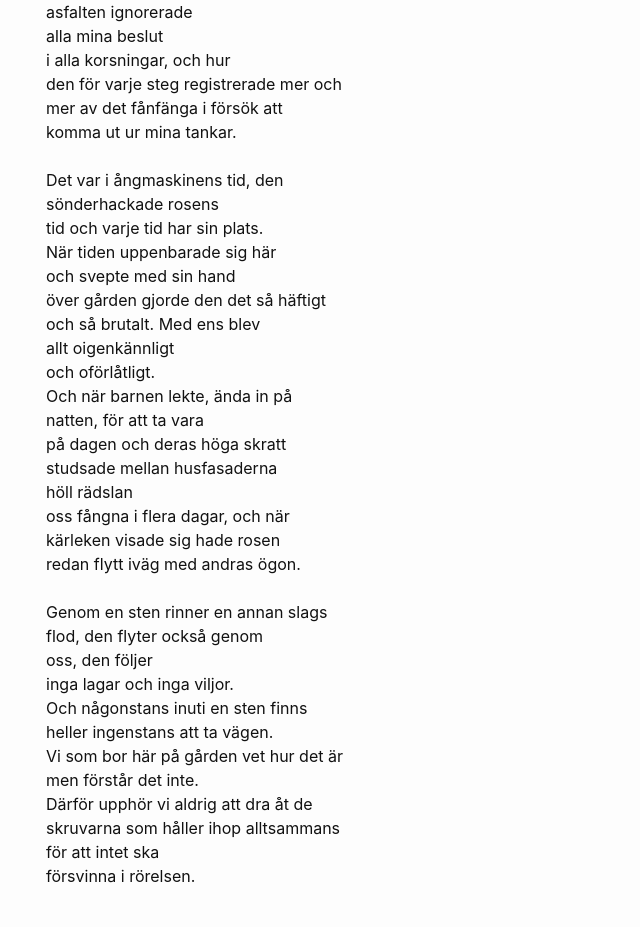
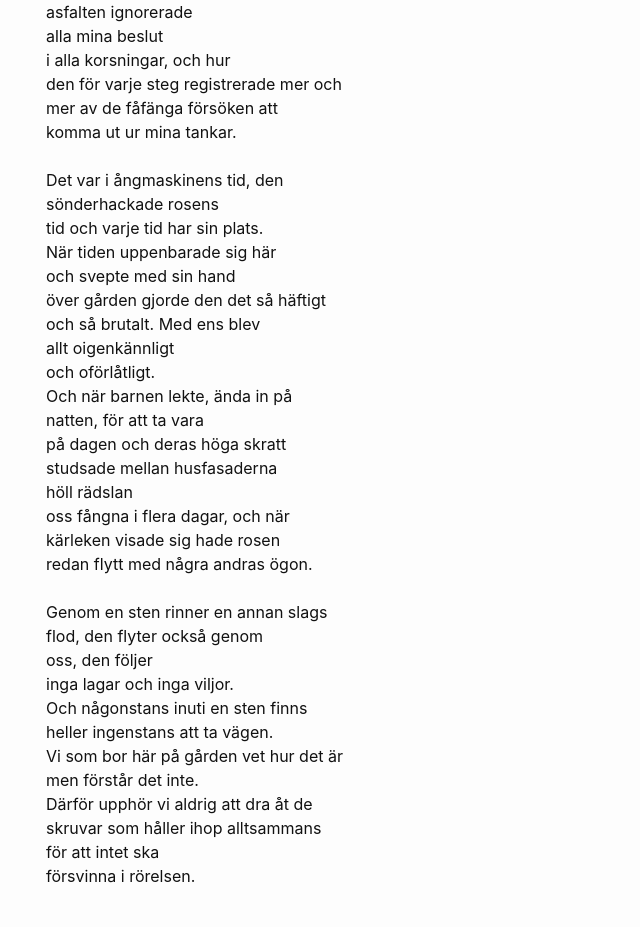
Before and after one commit to terr4form4/terr4form4.github.io, a Jekyll site: the page built from _posts/poesi/2024-01-03-dikter-2023-2024.md, in a window 1280 px wide and 1400 px high, scrolled down 8185 px. Shown: the part 250-1177 px from the top of the window, without its empty margins (224-864 px from the left). Built offline with Jekyll 4.4.1, drawn with Linux system fonts in a browser that asks for light colours; comment, search, counter and statistics services are not loaded; some of the changed text lies outside the part shown.

Commit message:
ångmaskinen

```diff
--- a/_posts/poesi/2024-01-03-dikter-2023-2024.md
+++ b/_posts/poesi/2024-01-03-dikter-2023-2024.md
@@ -345,7 +345,7 @@ asfalten ignorerade<br/>
 alla mina beslut<br/>
 i alla korsningar, och hur<br/>
 den för varje steg registrerade mer och<br/>
-mer av det fånfänga i försök att<br/>
+mer av de fåfänga försöken att<br/>
 komma ut ur mina tankar.<br/>
 <br/>
 Det var i ångmaskinens tid, den<br/>
@@ -364,7 +364,7 @@ studsade mellan husfasaderna<br/>
 höll rädslan<br/>
 oss fångna i flera dagar, och när<br/>
 kärleken visade sig hade rosen<br/>
-redan flytt iväg med andras ögon.<br/>
+redan flytt med några andras ögon.<br/>
 <br/>
 Genom en sten rinner en annan slags<br/>
 flod, den flyter också genom<br/>
@@ -375,7 +375,7 @@ heller ingenstans att ta vägen.<br/>
 Vi som bor här på gården vet hur det är<br/>
 men förstår det inte.<br/>
 Därför upphör vi aldrig att dra åt de<br/>
-skruvarna som håller ihop alltsammans<br/>
+skruvar som håller ihop alltsammans<br/>
 för att intet ska<br/>
 försvinna i rörelsen.<br/>
 <br/>
```
Also changed, not shown: other parts of _posts/poesi/2024-01-03-dikter-2023-2024.md (+2 -2 lines).
